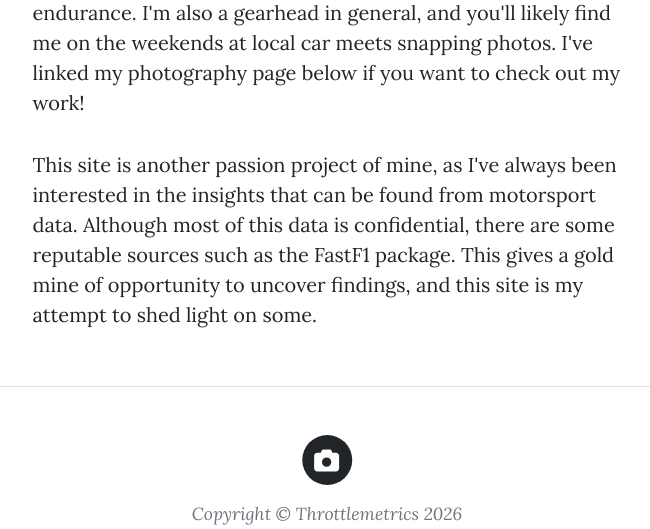
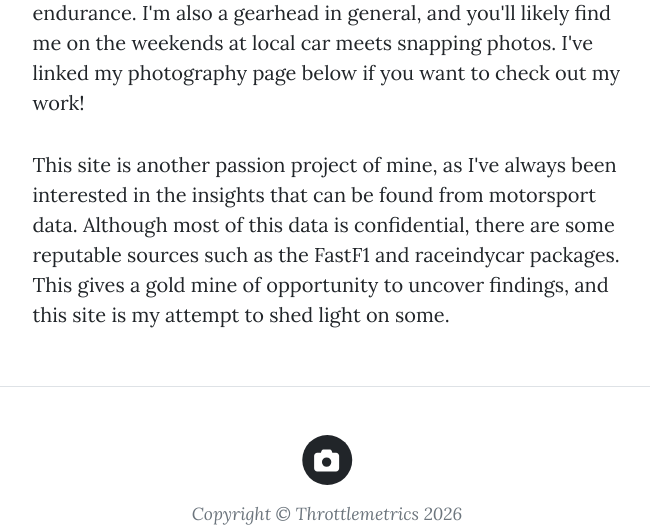
Before and after one commit to yeetse/throttlemetrics, a Django app: page /about/ in a window 1280 px wide. Shown: the part 646-1175 px from the top of the page, without its empty margins (313-963 px from the left). Run offline with Django 5.2, Linux system fonts and the light colour scheme; some libraries are stand-ins or nearby versions.

Commit message:
Update bio

```diff
--- a/throttleMetrics/myApp/templates/myApp/about.html
+++ b/throttleMetrics/myApp/templates/myApp/about.html
@@ -51,7 +51,7 @@
                 <div class="row gx-4 gx-lg-5 justify-content-center">
                     <div class="col-md-10 col-lg-8 col-xl-7">
                         <p>Hello! I'm Yeeva, a motorsports fanatic obsessed with all forms of four wheel racing from open-wheel to GT to stock car to endurance. I'm also a gearhead in general, and you'll likely find me on the weekends at local car meets snapping photos. I've linked my photography page below if you want to check out my work!</p>
-                        <p>This site is another passion project of mine, as I've always been interested in the insights that can be found from motorsport data. Although most of this data is confidential, there are some reputable sources such as the FastF1 package. This gives a gold mine of opportunity to uncover findings, and this site is my attempt to shed light on some.</p>
+                        <p>This site is another passion project of mine, as I've always been interested in the insights that can be found from motorsport data. Although most of this data is confidential, there are some reputable sources such as the FastF1 and raceindycar packages. This gives a gold mine of opportunity to uncover findings, and this site is my attempt to shed light on some.</p>
                     </div>
                 </div>
             </div>
```
